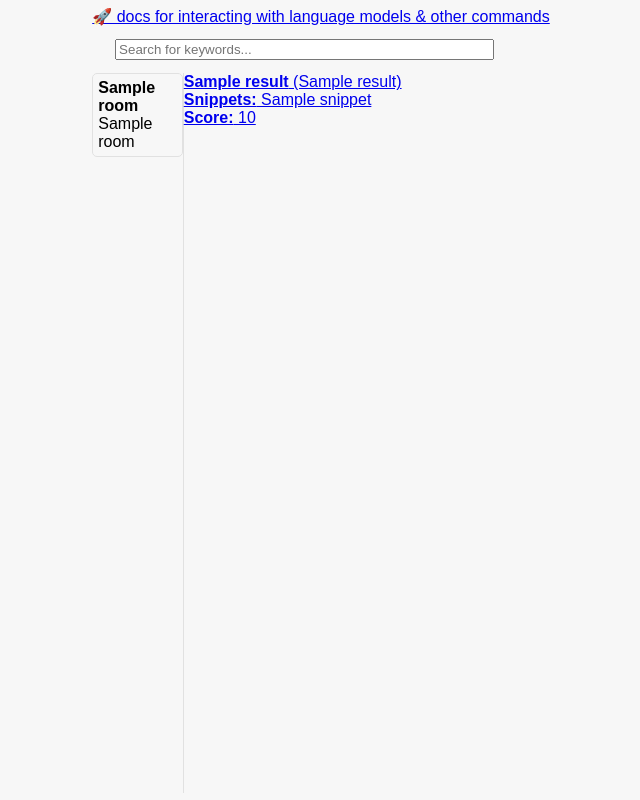
After one commit to russellballestrini/flask-socketio-llm-completions, a Flask app: template templates/search.html in a window 1280 px wide. The commit adds this page. Shown: the whole page, without its empty margins (319-959 px from the left). Run offline with Flask 3, Linux system fonts and the light colour scheme; the template is opened without the code that fills it: most values are stand-ins (such as "Sample title", 1, 10 or a date in 2020); some libraries are stand-ins or nearby versions.

Commit message:
messing around with keyword search working but ugly!
	modified:   app.py
	new file:   templates/base.html
	modified:   templates/chat.html
	new file:   templates/search.html

```diff
--- a/app.py
+++ b/app.py
@@ -138,6 +138,77 @@ def chat(room_name):
     )
 
 
+@app.route("/search")
+def search_page():
+    keywords = request.args.get("keywords", "")
+    if not keywords:
+        return render_template("search_results.html", results=[], error="Keywords are required")
+
+    # Call the function to search messages
+    search_results = search_messages(keywords)
+
+    return render_template("search.html", results=search_results, error=None)
+
+
+def search_messages(keywords):
+    search_results = {}
+
+    # Split the keywords by spaces
+    keyword_list = keywords.lower().split()
+
+    # Search for messages containing any of the keywords
+    messages = Message.query.filter(
+        db.or_(*[Message.content.ilike(f"%{keyword}%") for keyword in keyword_list])
+    ).all()
+
+    for message in messages:
+        room = Room.query.get(message.room_id)
+        if room:
+            # Calculate the score based on the number of occurrences of all keywords
+            score = sum(message.content.lower().count(keyword) for keyword in keyword_list)
+
+            # Extract snippets with context around each occurrence of the keywords
+            snippets = []
+            content_lower = message.content.lower()
+
+            for keyword in keyword_list:
+                start_index = 0
+                while start_index < len(content_lower):
+                    start_index = content_lower.find(keyword, start_index)
+                    if start_index == -1:
+                        break
+
+                    # Calculate the snippet range
+                    snippet_start = max(0, start_index - 25)
+                    snippet_end = min(len(message.content), start_index + len(keyword) + 25)
+                    snippet = message.content[snippet_start:snippet_end]
+
+                    snippets.append(snippet)
+                    start_index += len(keyword)
+
+            # Join all snippets for this message
+            snippet_text = " ... ".join(snippets)
+
+            if room.id not in search_results:
+                search_results[room.id] = {
+                    "room_id": room.id,
+                    "room_name": room.name,
+                    "room_title": room.title,
+                    "snippets": [],
+                    "username": message.username,
+                    "score": 0
+                }
+
+            search_results[room.id]["snippets"].append(snippet_text)
+            search_results[room.id]["score"] += score
+
+    # Convert the dictionary to a list and sort results by score in descending order
+    search_results_list = list(search_results.values())
+    search_results_list.sort(key=lambda x: x["score"], reverse=True)
+
+    return search_results_list
+
+
 @socketio.on("join")
 def on_join(data):
     room_name = data["room_name"]
--- /dev/null
+++ b/templates/base.html
@@ -0,0 +1,217 @@
+<!DOCTYPE html>
+<html lang="en">
+<head>
+    <meta charset="UTF-8">
+    <meta name="viewport" content="width=device-width, initial-scale=1.0">
+    <title>{% block title %}Chatroom{% endblock %}</title>
+
+    <!-- Include highlight.js library for syntax highlighting -->
+    <script src="https://cdnjs.cloudflare.com/ajax/libs/highlight.js/11.6.0/highlight.min.js"></script>
+    <!-- Include a highlight.js theme (replace 'default' with your preferred theme) -->
+    <link rel="stylesheet" href="https://cdnjs.cloudflare.com/ajax/libs/highlight.js/11.6.0/styles/default.min.css">
+
+    <!-- Include socket.io for real-time bidirectional event-based communication -->
+    <script src="https://cdnjs.cloudflare.com/ajax/libs/socket.io/4.0.1/socket.io.min.js"></script>
+    <!-- Include marked.js for markdown parsing -->
+    <script
+      src="https://cdnjs.cloudflare.com/ajax/libs/marked/9.1.2/marked.min.js"
+      integrity="sha512-rfX4p3RNnxdwLT3wWP1K0NR3ztTobn+sISlT9WhxDDK00zNYbQ6MCHA5OHm0hqKAzEMXYCgFrp8iY/ER5MkXqA=="
+      crossorigin="anonymous"
+      referrerpolicy="no-referrer">
+    </script>
+
+    <!-- Include DOMPurify to sanitize HTML and prevent XSS attacks -->
+    <script src="https://cdn.jsdelivr.net/npm/dompurify@2/dist/purify.min.js"></script>
+
+    <script>
+      // Connect to the server using socket.io
+      const socket = io.connect(window.location.protocol + "//" + document.domain + ":" + location.port);
+    </script>
+
+
+    <!-- Link to the favicon -->
+    <link rel="icon" href="{{ url_for('static', filename='favicon.ico') }}">
+
+    <style>
+    /* Basic styling for the chat application */
+    html, body {
+        height: 100%;
+        margin: 0;
+        padding: 0;
+        font-family: Arial, sans-serif;
+        background-color: #f7f7f7;
+        display: grid;
+        place-items: center;
+    }
+
+    /* Styling for the chat container */
+    #chat-container {
+        display: grid;
+        grid-template-rows: 1fr auto;
+        width: 100%;
+        height: 90vh;
+        background-color: #ffffff;
+        border-radius: 5px;
+        padding: 15px;
+        box-shadow: 0 2px 6px rgba(0, 0, 0, 0.1);
+        box-sizing: border-box;
+    }
+
+    /* Styling for the chat area */
+    #chat {
+        overflow-y: auto;
+        border: 1px solid #e1e1e1;
+        border-radius: 5px;
+        padding: 10px;
+        margin-bottom: 10px;
+        min-width: 400px;
+    }
+
+    /* Styling for the message input area */
+    #message, .message-edit {
+        width: 100%;
+        border: 1px solid #e1e1e1;
+        border-radius: 5px;
+        padding: 5px;
+        display: block;
+    }
+
+    /* Styling for the message div holding html/markdown content  */
+    .message-content {
+        width: 100%;
+    }
+
+    /* Styling for individual message wrappers */
+    .message-wrapper {
+        display: flex;
+        align-items: start;
+    }
+
+    /* Styling for the delete and edit buttons next to messages */
+    .message-wrapper button {
+        margin-top: 16px;
+        margin-right: 8px;
+    }
+
+    /* Styling for paragraphs, used for messages */
+    p {
+        margin-top: 8px;
+        margin-bottom: 8px;
+    }
+
+    /* Styling for the main container that holds the rooms list and chat */
+    .main-container {
+        display: grid;
+        grid-template-columns: 20% 80%; /* Adjust the 20% as needed */
+        width: 100%;
+        height: 90vh;
+    }
+
+    /* Styling for the rooms list */
+    #rooms-list {
+        border-right: 1px solid #e1e1e1;
+        overflow-y: auto;
+    }
+
+    /* Styling for the unordered list in the rooms list */
+    #rooms-list ul {
+        list-style: none; /* Removes default list styling */
+        padding: 0; /* Resets default padding */
+        margin: 0; /* Resets default margin */
+    }
+
+    /* Styling for list items in the rooms list */
+    #rooms-list li {
+        margin-bottom: 10px; /* Adds space between items */
+        padding: 5px; /* Adds padding inside each item */
+        border: 1px solid #e1e1e1; /* Adds a border around each item */
+        border-radius: 5px; /* Optional: Rounds the corners of the border */
+    }
+
+    /* Styling for links in the rooms list */
+    #rooms-list a {
+        text-decoration: none; /* Optional: Removes underline from links */
+        color: inherit; /* Optional: Ensures link color matches the text color */
+    }
+
+    .hljs {
+        position: relative;
+        padding-left: 46px !important;
+        counter-reset: line;
+    }
+
+    .hljs .line-numbers-rows {
+        position: absolute;
+        top: 0;
+        left: 0;
+        width: 3em; /* Adjust the width as needed */
+        letter-spacing: -1px;
+        border-right: 1px solid #ccc; /* Optional: adds a line to separate numbers */
+        text-align: right;
+        margin-top: 14px; /* Align with the code block */
+        color: #999;
+        pointer-events: none;
+    }
+
+    .hljs .line-numbers-rows span {
+        display: block;
+        counter-increment: line;
+    }
+
+    .hljs .line-numbers-rows span::before {
+        content: counter(line);
+        display: block;
+        padding-right: 0.8em; /* Adjust the padding as needed */
+    }
+
+   </style>
+</head>
+<body>
+  <a href="https://github.com/russellballestrini/flask-socketio-llm-completions#interacting-with-language-models" target="_blank">🚀 docs for interacting with language models & other commands</a>
+  <!-- Search form -->
+  <div id="search-form" style="width: 90%;">
+      <form action="/search" method="get">
+          <input type="text" id="search-keywords" name="keywords" placeholder="Search for keywords..." style="width: 90%;">
+      </form>
+  </div>
+  <!-- Chatroom list -->
+<div class="main-container">
+  <div id="rooms-list">
+      <ul id="rooms-list-ul">
+          <!-- Loop through rooms and create list items for each room -->
+          {% for room in rooms %}
+          <a href="{{ url_for('chat', room_name=room.name) }}?username={{ username }}">
+          <li data-room-id="{{ room.id }}">
+              <!-- Display the room title if available, otherwise the room name -->
+              <b>{{ room.name }}</b> {% if room.title %}<br />{{ room.title }} {% endif %}
+          </li>
+          </a>
+          {% endfor %}
+      </ul>
+  </div>
+  {% block content %}{% endblock %}
+</div>
+
+  <script>
+      // Function to perform the search
+      function performSearch() {
+          const keywords = document.getElementById("search-keywords").value;
+          if (!keywords) {
+              alert("Please enter keywords to search.");
+              return;
+          }
+
+          // Navigate to the search results page with the keywords as a query parameter
+          window.location.href = `/search?keywords=${encodeURIComponent(keywords)}`;
+      }
+
+      // Add event listener for keyword search the "Enter" key
+      document.getElementById("search-keywords").addEventListener("keydown", function(event) {
+          if (event.key === "Enter") {
+              event.preventDefault();
+              performSearch();
+          }
+      });
+  </script>
+</body>
+</html>
--- /dev/null
+++ b/templates/search.html
@@ -0,0 +1,24 @@
+{% extends "base.html" %}
+
+{% block title %}Search Results{% endblock %}
+
+{% block content %}
+<div id="search-results">
+    {% if error %}
+        <div class="search-result">{{ error }}</div>
+    {% elif results %}
+        {% for result in results %}
+            <div class="search-result">
+                <a href="/chat/{{ result.room_name }}?username={{ username }}">
+                    <b>{{ result.room_name }}</b> ({{ result.room_title or "No title" }})<br>
+                    <b>Snippets:</b> {{ result.snippets | join(' ... ') }}<br>
+                    <b>Score:</b> {{ result.score }}
+                </a>
+            </div>
+            <br/>
+        {% endfor %}
+    {% else %}
+        <div class="search-result">No results found.</div>
+    {% endif %}
+</div>
+{% endblock %}
```
Also changed, not shown: templates/chat.html (+5 -186 lines).
